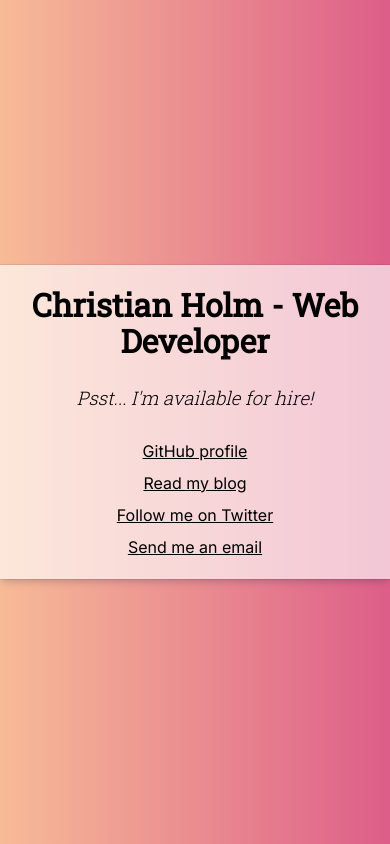
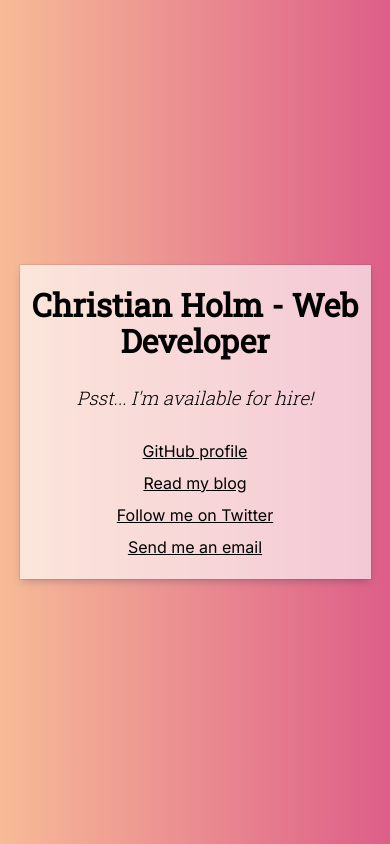
Before and after one commit to Madmanden/christianholmdev, a plain HTML site: page index.html in a window 390 px wide. Drawn offline with Linux system fonts and the light colour scheme.

Commit message:
make .main 90% width on mobile breakpoint and add border-radius to mobile also

```diff
--- a/style.css
+++ b/style.css
@@ -29,7 +29,8 @@
 
 .main {
   border: none;
-  width: 100vw;
+  max-width: 90%;
+  margin-inline: auto;
   box-shadow: none;
   background-color: rgba(255, 255, 255, 0.65);
   box-shadow: rgba(9, 30, 66, 0.25) 0px 4px 8px -2px,
```
